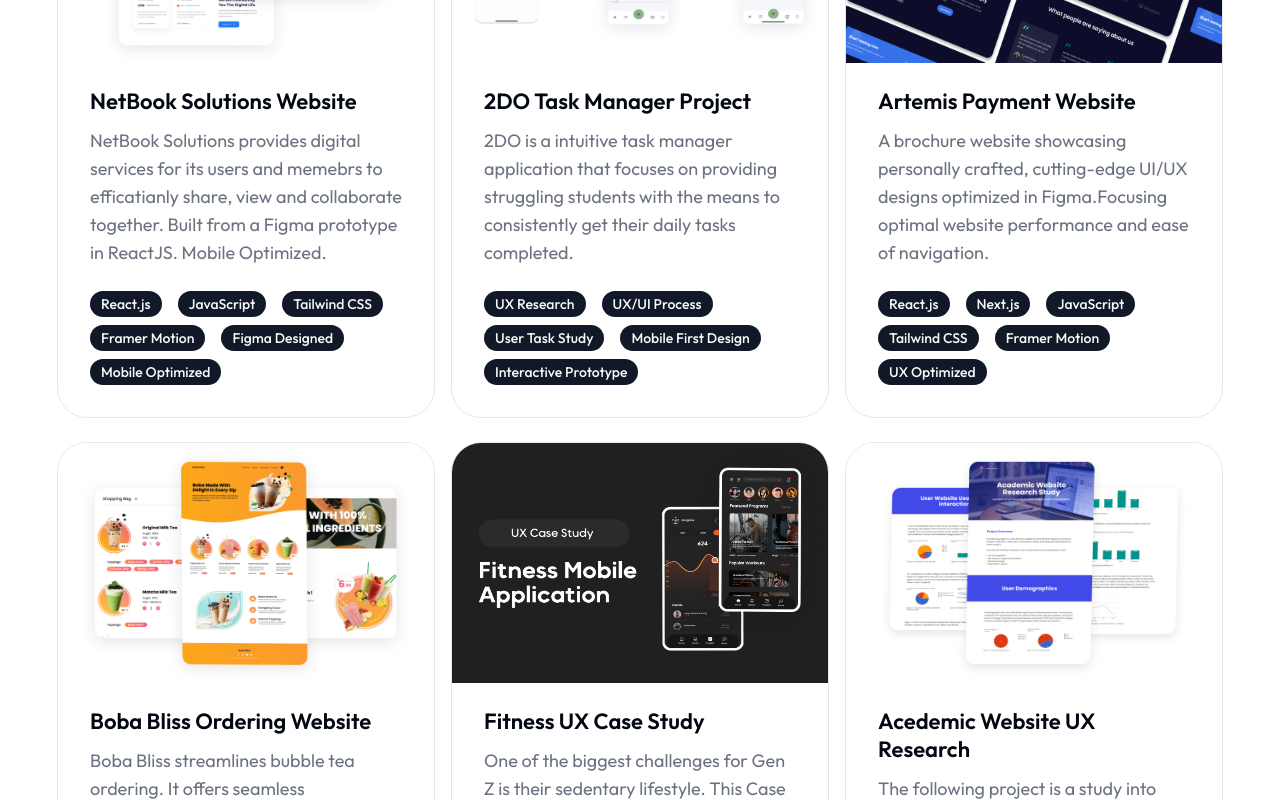
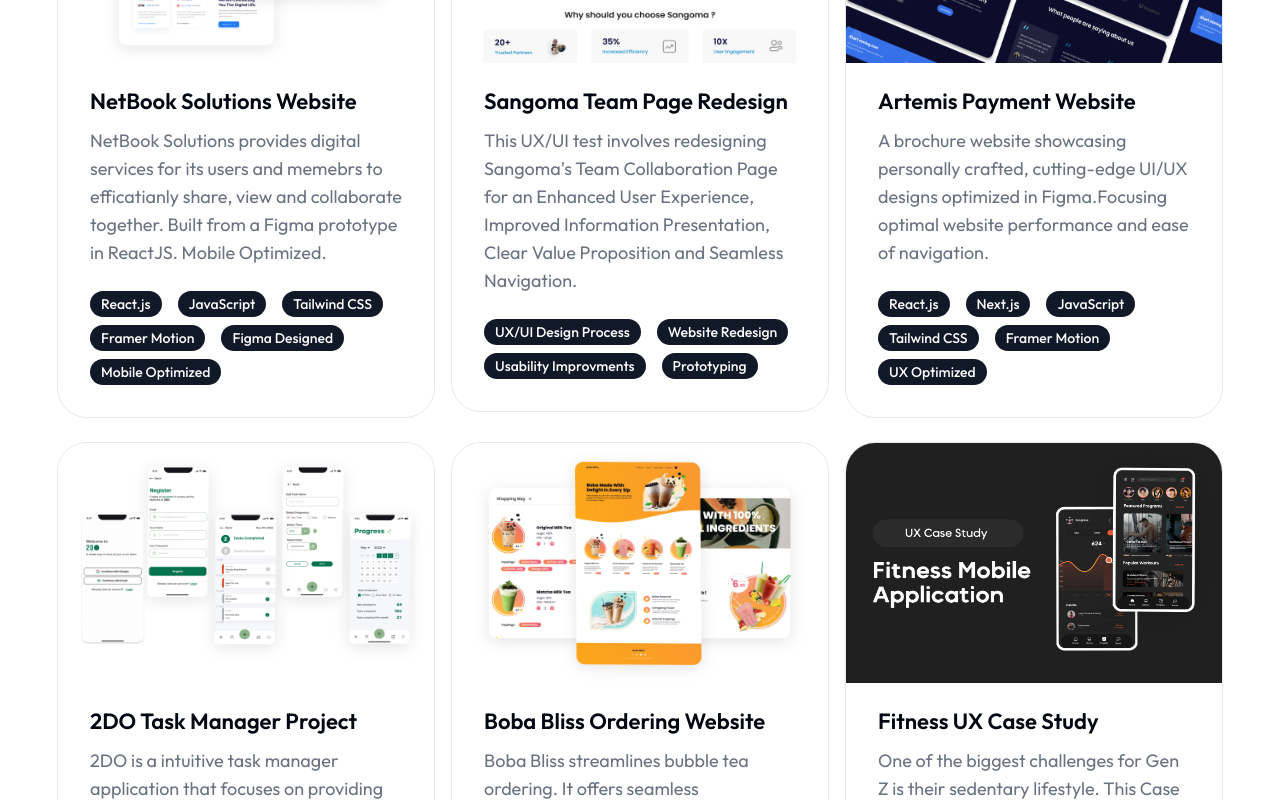
Before and after one commit to milladAyoubi/millad-ayoubi, a Next.js app in the folder portfolio/: page / in a window 1280 px wide. Shown: the part 2820-3620 px from the top of the page. Built offline with nearby package versions, Linux system fonts and the light colour scheme.

Commit message:
Projects Update

```diff
--- a/portfolio/components/Work.jsx
+++ b/portfolio/components/Work.jsx
@@ -86,21 +86,21 @@
   },
 
   {
-    image: "/work/Task.png",
+    image: "/work/Sangoma Team Collaboration Page.png",
     category: "ux/ui",
-    name: "2DO Task Manager Project",
+    name: "Sangoma Team Page Redesign",
     description:
-      "2DO is a intuitive task manager application that focuses on providing struggling students with the means to consistently get their daily tasks completed. ",
-    link: "https://www.figma.com/file/R3KRcDMFxue1SLmIBKHBaJ/2DO%3A-Task-Manager-Application?type=design&node-id=1-2520&mode=design",
+      "This UX/UI test involves redesigning Sangoma's Team Collaboration Page for an Enhanced User Experience, Improved Information Presentation, Clear Value Proposition and Seamless Navigation.",
+    link: "https://www.figma.com/file/2whWdQZ3wfMcTe95kyplaN/Sangoma-UI-Analysis?type=design&node-id=0%3A1&mode=design&t=ysFwpW38zMzzxIsW-1",
     github: "/",
     stack: [
-      "UX Research",
-      "UX/UI Process",
-      "User Task Study",
-      "Mobile First Design",
-      "Interactive Prototype",
+      "UX/UI Design Process",
+      "Website Redesign",
+      "Usability Improvments",
+      "Prototyping",
     ],
   },
+
   {
     image: "/work/Artemis.png",
     category: "frontend",
@@ -118,6 +118,24 @@
       "UX Optimized",
     ],
   },
+
+  {
+    image: "/work/Task.png",
+    category: "ux/ui",
+    name: "2DO Task Manager Project",
+    description:
+      "2DO is a intuitive task manager application that focuses on providing struggling students with the means to consistently get their daily tasks completed. ",
+    link: "https://www.figma.com/file/R3KRcDMFxue1SLmIBKHBaJ/2DO%3A-Task-Manager-Application?type=design&node-id=1-2520&mode=design",
+    github: "/",
+    stack: [
+      "UX Research",
+      "UX/UI Process",
+      "User Task Study",
+      "Mobile First Design",
+      "Interactive Prototype",
+    ],
+  },
+
   {
     image: "/work/Bobahub-8.png",
     category: "frontend",
@@ -150,6 +168,7 @@
       "Figma Prototyped",
     ],
   },
+
   {
     image: "/work/2DO-3.png",
     category: "ux/ui",
```
Also changed, not shown: portfolio/public/work/Sangoma Team Collaboration Page.png (added).
